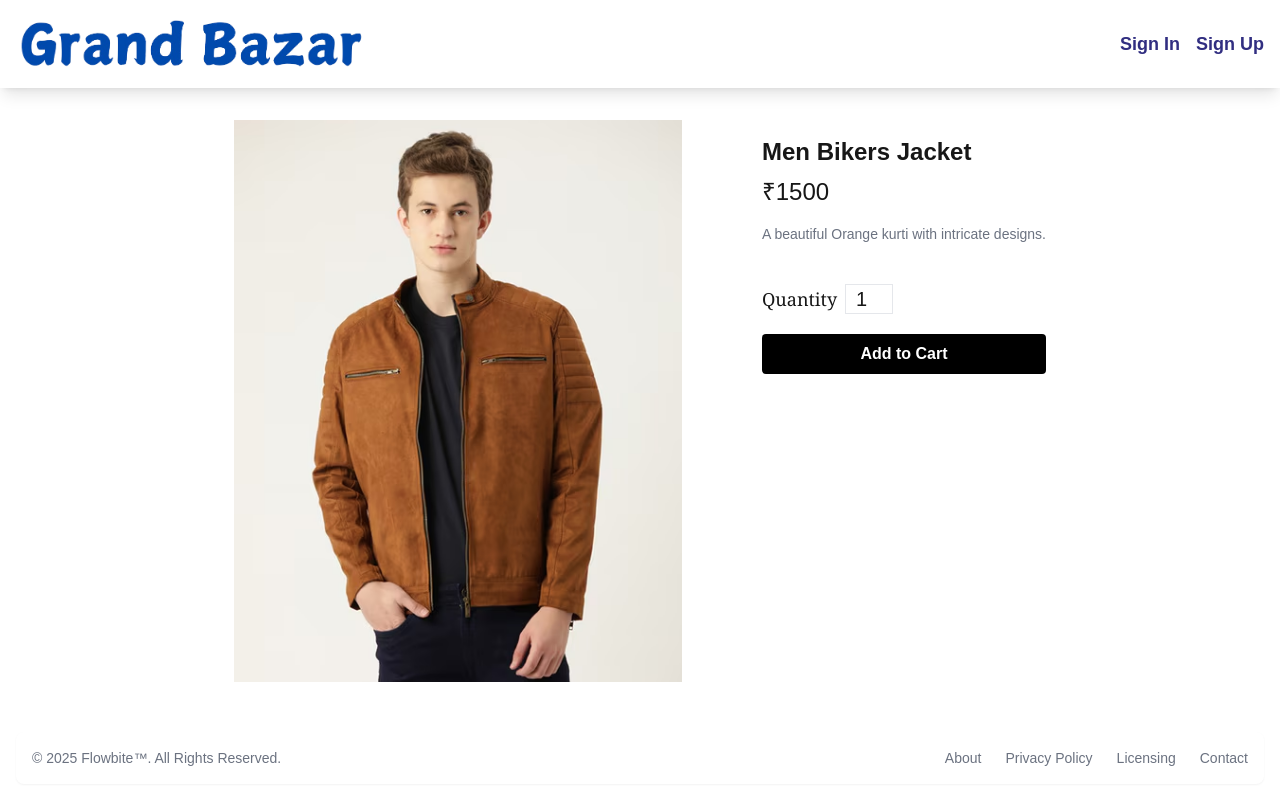
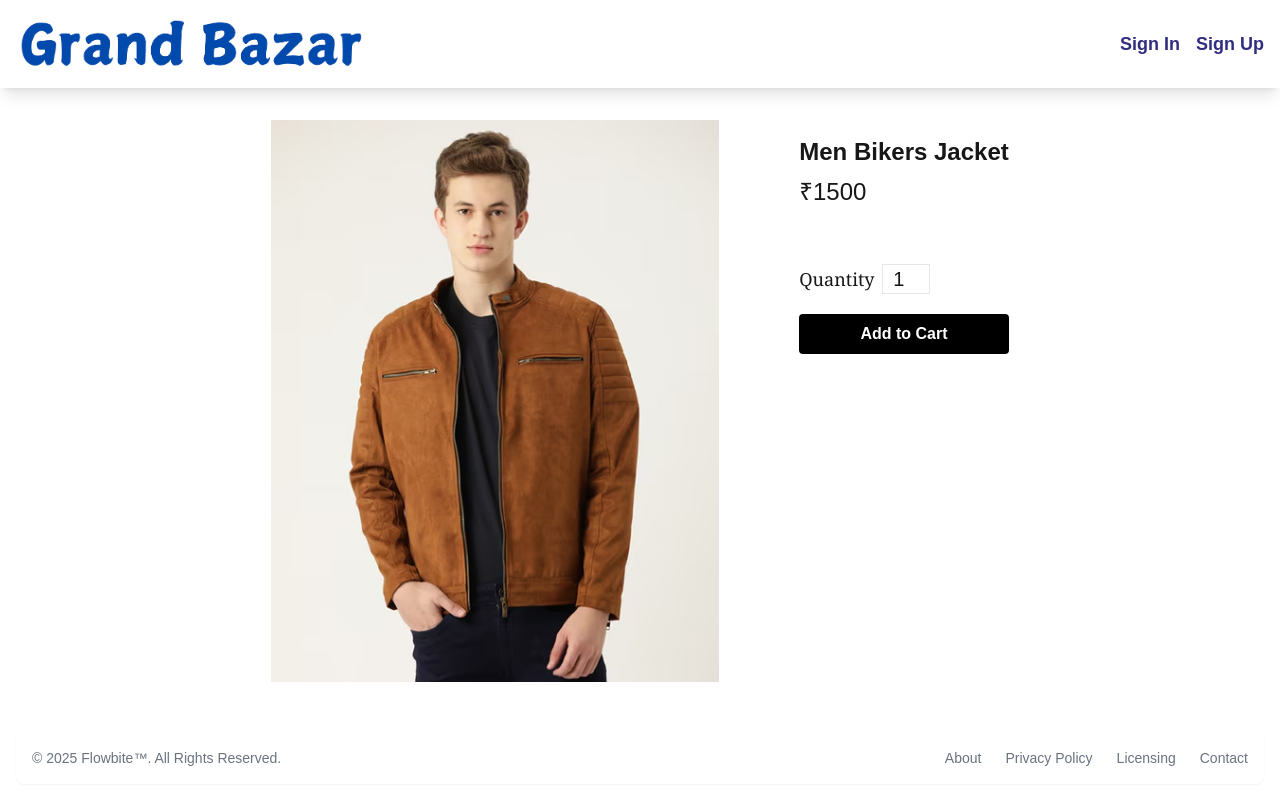
Before and after one commit to pranaysaini/E-Commerce-Application, a Next.js app: page /products/1 in a window 1280 px wide. Built offline with nearby package versions, Linux system fonts and the light colour scheme; no server answers.

Commit message:
products

```diff
--- a/app/profile/page.js
+++ b/app/profile/page.js
@@ -59,7 +59,7 @@ const Profile = () => {
     }
 
     return (
-        <div className='flex flex-col  h-screen w-full'>
+        <div className='flex flex-col w-full justify-center items-center'>
             {/* <h1 className='mt-10 ml-10 text-3xl font-bold'>Profile</h1> */}
             <p className='mt-10 ml-10 text-5xl font-extrabold bg-gradient-to-r from-slate-900 via-orange-500 to-slate-50 bg-clip-text text-transparent leading-normal'>{user.email}</p>
             <h2 className='mt-12 ml-10 text-3xl font-semibold'>Order History</h2>
@@ -93,7 +93,7 @@ const Profile = () => {
             ) : (
                 <p>You don't have any orders yet.</p>
             )}
-            <button onClick={handleSignOut}>Sign Out</button>
+            <button onClick={handleSignOut} className='mt-10 bg-blue-600 hover:bg-blue-300 hover:text-black rounded text-white h-10 w-40'>Sign Out</button>
         </div>
     );
 };
--- a/products.json
+++ b/products.json
@@ -5,7 +5,6 @@
       "name": "Men Bikers Jacket",
       "price": 1500,
       "image": "/assets/Products/Men/Men Bikers Jacket.avif",
-      "description": "A beautiful Orange kurti with intricate designs.",
       "category": "Men"
     },
     {
@@ -14,7 +13,6 @@
       "name": "Men Graphic Indigo Sweatshirt",
       "price": 1200,
       "image": "/assets/Products/Men/Men Graphic Indigo Sweatshirt.avif",
-      "description": "A beautiful Orange kurti with intricate designs.",
       "category": "Men"
     },
     {
@@ -22,111 +20,97 @@
       "sku":"GBMBJ13",
       "name": "Men Graphic Print Hoodie",
       "price": 1028,
-      "image": "/assets/Products/Men/Men Graphic Print Hoodie.avif",
-      "description": "A beautiful Orange kurti with intricate designs."
+      "image": "/assets/Products/Men/Men Graphic Print Hoodie.avif"
     },
     {
       "id": 4,
       "sku":"GBMBJ14",
       "name": "Men Graphic White Sweatshirt",
       "price": 1200,
-      "image": "/assets/Products/Men/Men Graphic White Sweatshirt.avif",
-      "description": "A beautiful Orange kurti with intricate designs."
+      "image": "/assets/Products/Men/Men Graphic White Sweatshirt.avif"
     },
     {
       "id": 5,
       "sku":"GBMBJ15",
       "name": "Men Hodded Jacket",
       "price": 1100,
-      "image": "/assets/Products/Men/Men Hodded Jacket.avif",
-      "description": "A beautiful Orange kurti with intricate designs."
+      "image": "/assets/Products/Men/Men Hodded Jacket.avif"
     },
     {
       "id": 6,
       "sku":"GBMBJ16",
       "name": "Men Regular Fit Black Jacket",
       "price": 1100,
-      "image": "/assets/Products/Men/Men Regular Fit Black Jacket.avif",
-      "description": "A beautiful Orange kurti with intricate designs."
+      "image": "/assets/Products/Men/Men Regular Fit Black Jacket.avif"
     },
     {
       "id": 7,
       "sku":"GBMBJ17",
       "name": "Men Regular Fit Tracksuit",
       "price": 1350,
-      "image": "/assets/Products/Men/Men Regular Fit Tracksuit.avif",
-      "description": "A beautiful Orange kurti with intricate designs."
+      "image": "/assets/Products/Men/Men Regular Fit Tracksuit.avif"
     },
     {
       "id": 8,
       "sku":"GBMBJ18",
       "name": "Men Relaxed Fit Cargo Pants",
       "price": 560,
-      "image": "/assets/Products/Men/Men Relaxed Fit Cargo Pants.avif",
-      "description": "A beautiful Orange kurti with intricate designs."
+      "image": "/assets/Products/Men/Men Relaxed Fit Cargo Pants.avif"
     },
     {
       "id": 9,
       "sku":"GBMBJ21",
       "name": "Women Graphic Hoodie",
       "price": 1900,
-      "image": "/assets/Products/women/Women Graphic Hoodie.avif",
-      "description": "A beautiful Orange kurti with intricate designs."
+      "image": "/assets/Products/women/Women Graphic Hoodie.avif"
     },
     {
       "id": 10,
       "sku":"GBWBJ22",
       "name": "Ribbed Round Neck Pullovers",
       "price": 1600,
-      "image": "/assets/Products/women/Ribbed Round Neck Pullovers.avif",
-      "description": "A beautiful Orange kurti with intricate designs."
+      "image": "/assets/Products/women/Ribbed Round Neck Pullovers.avif"
     },
     {
       "id": 11,
       "sku":"GBWBJ23",
       "name": "Women Regular Fit Jacket",
       "price": 1600,
-      "image": "/assets/Products/women/Women Regular Fit Jacket.avif",
-      "description": "A beautiful Orange kurti with intricate designs."
+      "image": "/assets/Products/women/Women Regular Fit Jacket.avif"
     },
     {
       "id": 12,
       "sku":"GBWBJ24",
       "name": "Ankle Length Leggings",
       "price": 800,
-      "image": "/assets/Products/women/Ankle Length Leggings.avif",
-      "description": "A beautiful Orange kurti with intricate designs."
+      "image": "/assets/Products/women/Ankle Length Leggings.avif"
     },
     {
       "id": 13,
       "sku":"GBWBJ25",
       "name": "Woman Floral Print Kurta",
       "price": 2500,
-      "image": "/assets/Products/women/Women Floral Print Kurta.avif",
-      "description": "A beautiful Orange kurti with intricate designs."
+      "image": "/assets/Products/women/Women Floral Print Kurta.avif"
     },
     {
       "id": 14,
       "sku":"GBWBJ26",
       "name": "Women Oversized Fit Sweatshirt",
       "price": 1500,
-      "image": "/assets/Products/women/Women Oversized Fit Sweatshirt.avif",
-      "description": "A beautiful Orange kurti with intricate designs."
+      "image": "/assets/Products/women/Women Oversized Fit Sweatshirt.avif"
     },
     {
       "id": 15,
       "sku":"GBWBJ27",
       "name": "Women Regular Fit Black T-Shirt",
       "price": 1200,
-      "image": "/assets/Products/women/Women Regular Fit Black T-Shirt.avif",
-      "description": "A beautiful Orange kurti with intricate designs."
+      "image": "/assets/Products/women/Women Regular Fit Black T-Shirt.avif"
     },
     {
       "id": 16,
       "sku":"GBWB28",
       "name": "Women Regular Fit Pink T-shirt",
       "price": 1200,
-      "image": "/assets/Products/women/Women Regular Fit Pink T-shirt.avif",
-      "description": "A beautiful Orange kurti with intricate designs."
+      "image": "/assets/Products/women/Women Regular Fit Pink T-shirt.avif"
     }
   ]
```
